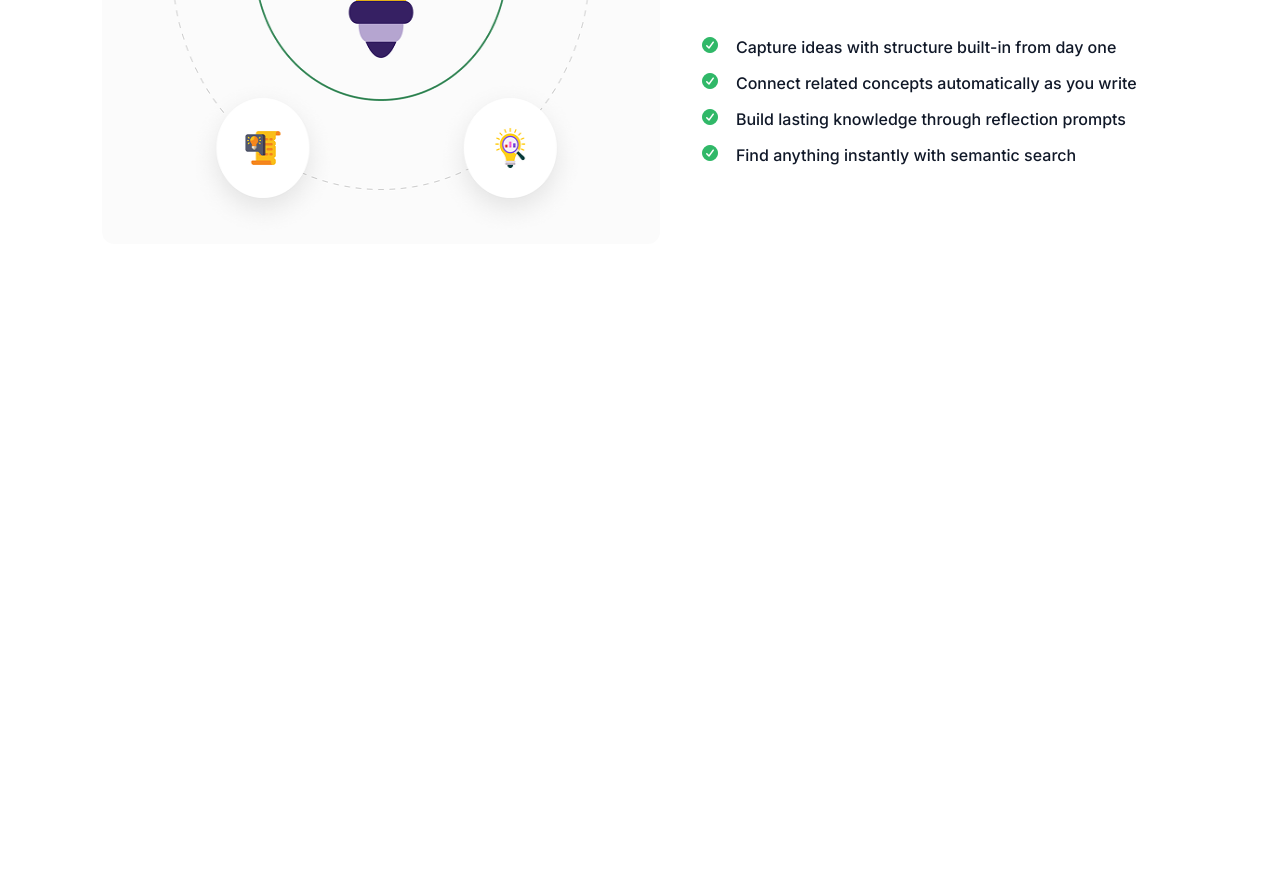
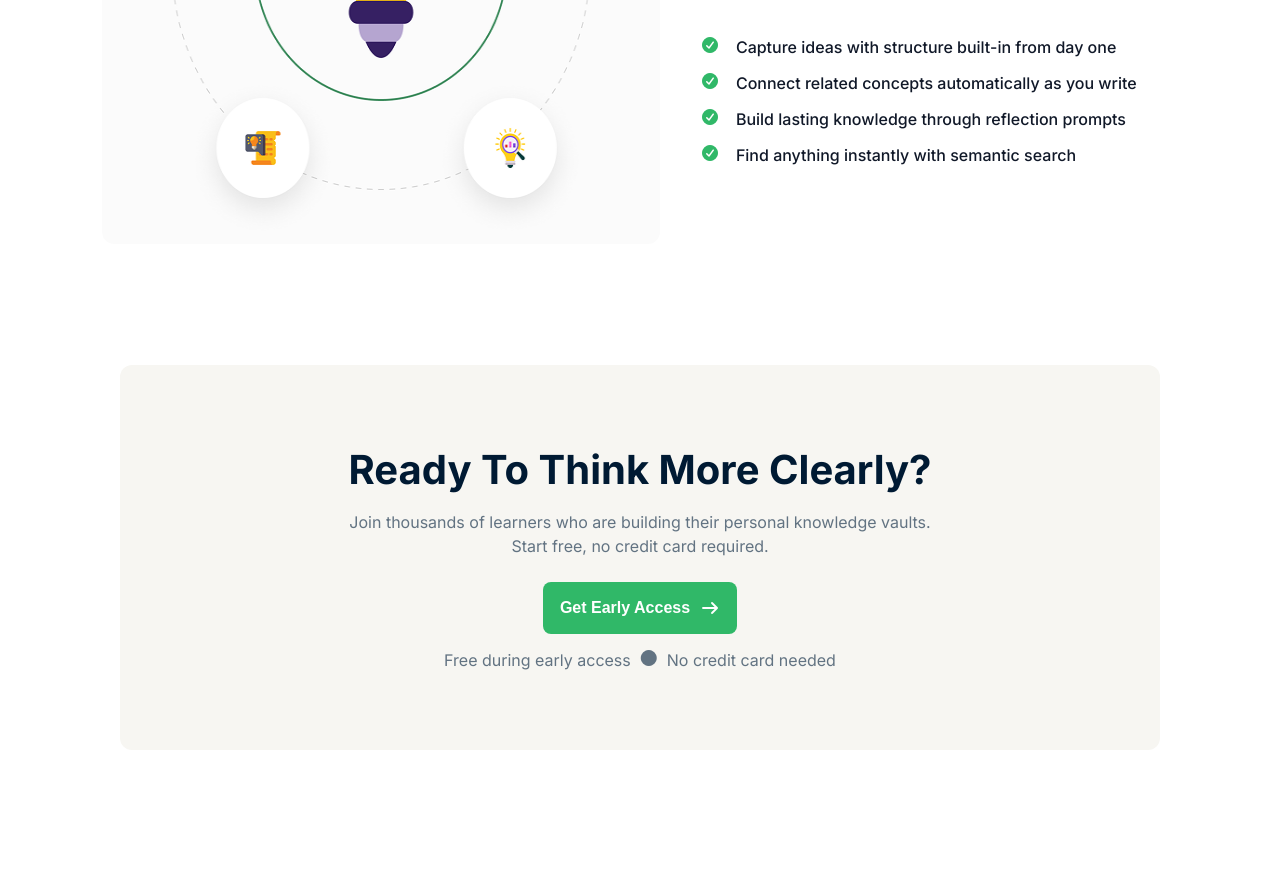
Before and after one commit to Sajid00173/assignment-1, a plain HTML site: page index.html in a window 1280 px wide. Shown: the part 1836-2706 px from the top of the page. Before the commit the page ends 2200 px from the top, so only its background shows below. Drawn offline with Linux system fonts and the light colour scheme.

Commit message:
get early access section

```diff
--- a/index.html
+++ b/index.html
@@ -92,6 +92,7 @@
 </section>
 
 <section class="solution-section">
+
     <div class="solution-img">
         <img src="./assets/knowledge.png" alt="S">
     </div>
@@ -109,5 +110,20 @@
         </ul>
     </div>
 </section>
+<section class="gea-section">
+    <div class="gea-container">
+        <h2>Ready To Think More Clearly?</h2>
+        <p class="gea-message">Join thousands of learners who are building their personal knowledge vaults. <br> Start free, no credit card required.</p>
+
+        <button class="gea-btn">
+            Get Early Access <i class="fa-solid fa-arrow-right"></i>
+        </button>
+
+        <div class="gea-ending-message">
+        <p>Free during early access</p><i class="fa-solid fa-circle" style="color: #627382;"></i>
+        <p>No credit card needed</p>
+        </div>
+    </div>
+</section>
 </body>
 </html>
--- a/style.css
+++ b/style.css
@@ -330,3 +330,80 @@
     text-align: left;
     margin-bottom: 16px;
 }
+
+.gea-section {
+    width: 100%;
+    height: 506px;
+    display: flex;
+    justify-content: center;
+    align-items: center;
+    background-color: #ffffff;
+    padding: 0 120px 120px 120px;
+}
+
+.gea-container {
+    max-width: 1360px;
+    width: 100%;
+    min-height: 384px;
+    background-color: #F7F6F2;
+    border-radius: 12px;
+    display: flex;
+    flex-direction: column;
+    align-items: center;
+    justify-content: center;
+    text-align: center;
+    padding: 80px 40px;
+}
+
+.gea-container h2 {
+    font-size: 40px;
+    font-weight: 700;
+    color: #001a33;
+    margin-bottom: 16px;
+    text-align: center;
+}
+
+.gea-message {
+    font-size: 16px;
+    color: #627382;
+    line-height: 24px;
+    margin-bottom:24px;
+}
+
+.gea-btn {
+    width: 194px;
+    height: 52px;
+    background-color: #30b868;
+    color: #ffffff;
+    padding: 12px 16px;
+    border: none;
+    border-radius: 8px;
+    font-size: 16px;
+    font-weight: 600;
+    cursor: pointer;
+    display: flex;
+    align-items: center;
+    gap: 10px;
+    justify-content: center;
+    margin-bottom: 16px;
+}
+
+.gea-btn:hover {
+    border-radius: 4px;
+    background-color: #3d7351;
+    box-shadow: 0 10px 20px 0 rgba(255, 255, 255, 0.3);
+}
+
+.gea-ending-message {
+    display: flex;
+    text-align: center;
+
+    gap: 8px;
+}
+.gea-ending-message p {
+    margin: 0;
+    font-weight: 400;
+    font-size: 16px;
+    color: #627382;
+    font-weight: 400;
+}
```
